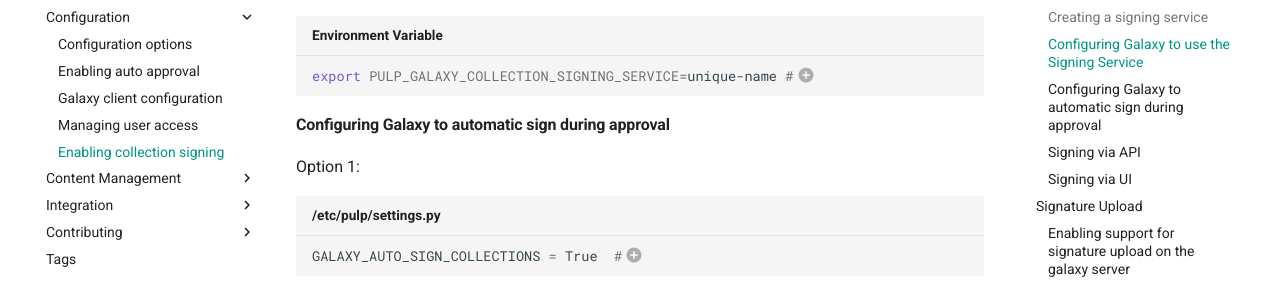
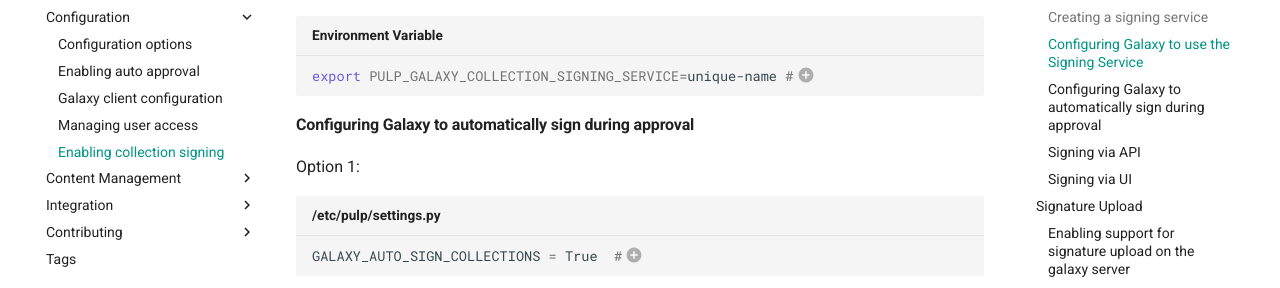
Before and after one commit to ansible/galaxy_ng, an MkDocs documentation site: the page built from docs/config/collection_signing.md, in a window 1280 px wide and 900 px high, scrolled down 1651 px. Shown: the part 145-433 px from the top of the window. Built offline with MkDocs 1.6.1 and Material for MkDocs 9.7.7, drawn with Linux system fonts in a browser that asks for light colours; comment, search, counter and statistics services are not loaded.

Commit message:
Update docs/config/collection_signing.md
No-Issue

Co-authored-by: Andrew Crosby <acrosby@redhat.com>

````diff
--- a/docs/config/collection_signing.md
+++ b/docs/config/collection_signing.md
@@ -78,7 +78,7 @@
 1. The name of the created signing service
 
 
-#### Configuring Galaxy to automatic sign during approval
+#### Configuring Galaxy to automatically sign during approval
 
 Option 1:
 ```py title="/etc/pulp/settings.py"
````
